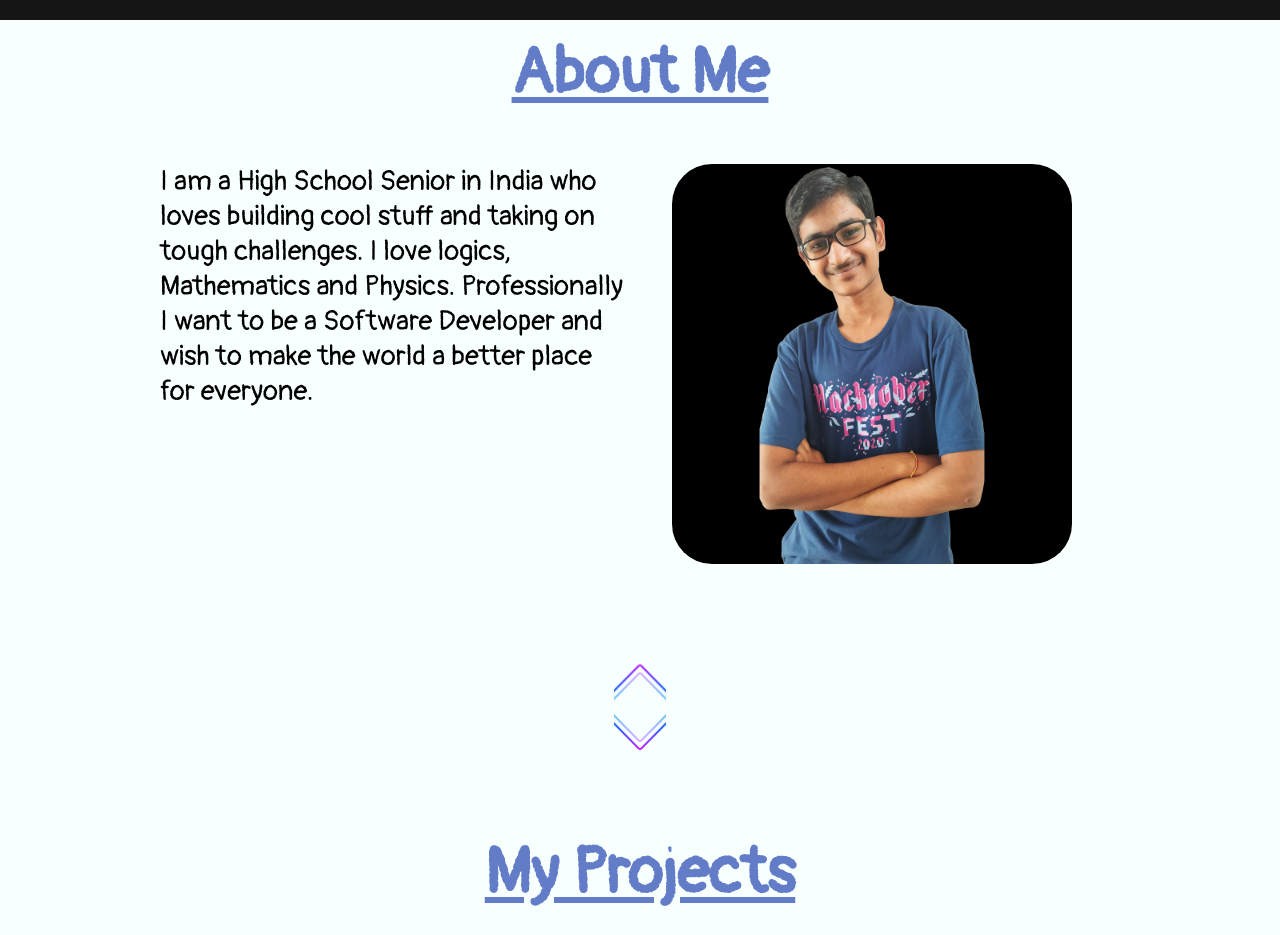
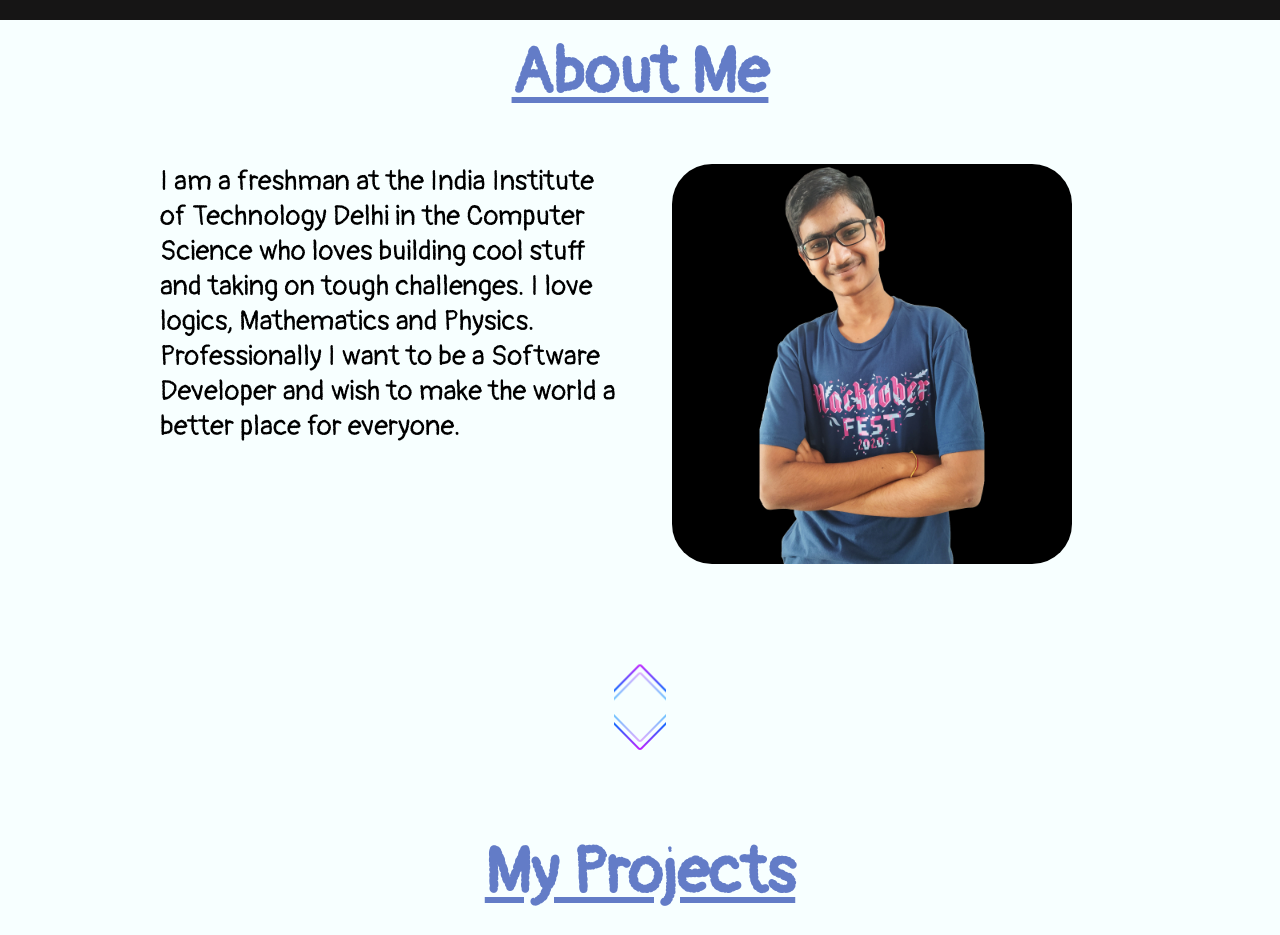
Before and after one commit to Agrim-Bansal/site-v2, a plain HTML site: page index.html in a window 1280 px wide. Shown: the part 780-1715 px from the top of the page. Drawn offline with nearby package versions, Linux system fonts and the light colour scheme.

Commit message:
Updated my current academic status

```diff
--- a/index.html
+++ b/index.html
@@ -44,7 +44,7 @@
 
             <div class="about_me_div">
                 <img id="my_pic" src="src/my_photo.jpg" alt="My Picture">
-                I am a High School Senior in India who loves building cool stuff and taking on tough challenges.
+                I am a freshman at the India Institute of Technology Delhi in the Computer Science who loves building cool stuff and taking on tough challenges.
                 I love logics, Mathematics and Physics.
                 Professionally I want to be a Software Developer and wish to make the world a better place for everyone.
             </div>
```
